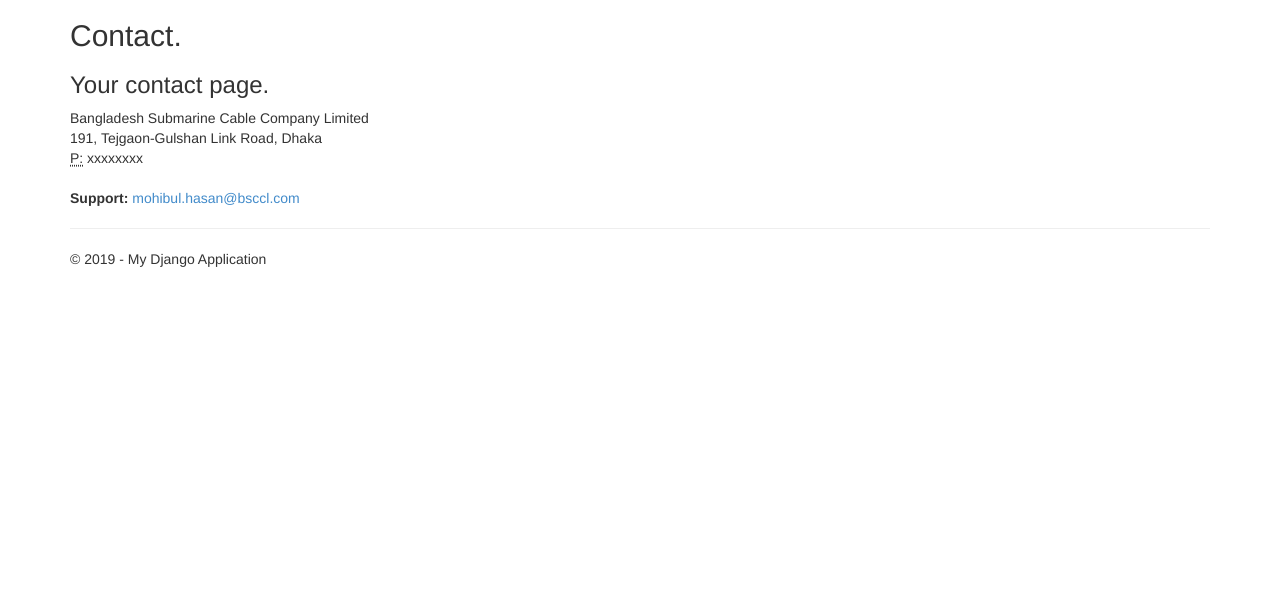
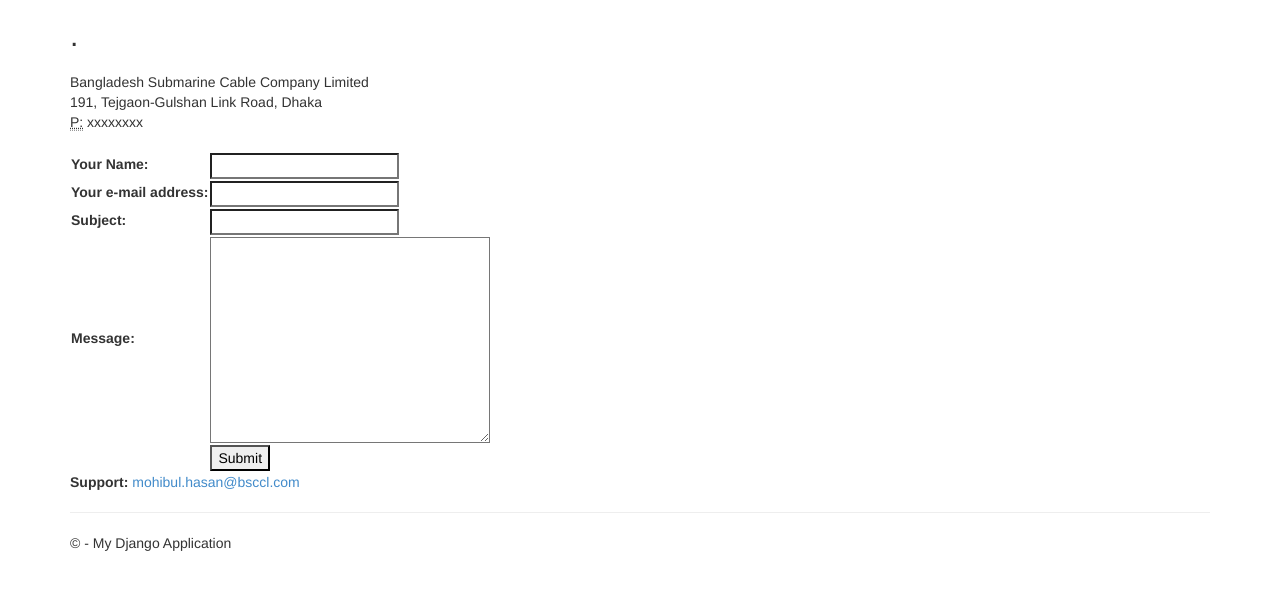
Before and after one commit to mohibulhasan/django-learning, a Django app: page /contact/ in a window 1280 px wide. Shown: the part 51-641 px from the top of the page. Run offline with Django 3.2, Linux system fonts and the light colour scheme; some libraries are stand-ins or nearby versions.

Commit message:
commit all

```diff
--- a/DjangoWeb/app/templates/app/contact.html
+++ b/DjangoWeb/app/templates/app/contact.html
@@ -12,6 +12,23 @@
     xxxxxxxx
 </address>
 
+{% if submitted %}
+    <p class="success">
+        your message was submitted successfully.
+    </p>
+{% else %}
+    <form action="" method="post" novalidate>
+        <table>
+            {{ form.as_table }}
+            <tr>
+                <td>&nbsp;</td>
+                <td><input type="submit" value="Submit"</td>
+            </tr>
+        </table>
+        {% csrf_token %}
+    </form>
+{% endif %}
+
 <address>
     <strong>Support:</strong>   <a href="mailto:Support@example.com">mohibul.hasan@bsccl.com</a><br />
     {#<strong>Marketing:</strong> <a href="mailto:Marketing@example.com">Marketing@example.com</a>#}
--- a/DjangoWeb/app/views.py
+++ b/DjangoWeb/app/views.py
@@ -7,6 +7,7 @@ from django.shortcuts import render
 from subprocess import run,PIPE
 import sys
 from django.http import HttpRequest
+from django.http import HttpResponseRedirect
 from app import routerssh
 from django import forms
 
@@ -23,18 +24,38 @@ def home(request):
         }
     )
 
+class ContactForm(forms.Form):
+    yourname = forms.CharField(max_length=100, label="Your Name")
+    email = forms.EmailField(required=False, label='Your e-mail address')
+    subject = forms.CharField(max_length=100)
+    message = forms.CharField(widget=forms.Textarea)
+
 def contact(request):
-    """Renders the contact page."""
-    assert isinstance(request, HttpRequest)
-    return render(
-        request,
-        'app/contact.html',
-        {
-            'title':'Contact',
-            'message':'Your contact page.',
-            'year':datetime.now().year,
-        }
-    )
+    submitted = False
+    if request.method == 'POST':
+        form = ContactForm(request.POST)
+        if form.is_valid():
+            cd = form.cleaned_data
+            # assert False
+            return HttpResponseRedirect('/contact?submitted=True')
+    else:
+        form = ContactForm()
+        if 'submitted' in request.GET:
+            submitted = True
+
+    return render(request, 'app/contact.html', {'form': form, 'submitted': submitted})
+#def contact(request):
+#    """Renders the contact page."""
+#    assert isinstance(request, HttpRequest)
+#    return render(
+#        request,
+#        'app/contact.html',
+#        {
+#            'title':'Contact',
+#            'message':'Your contact page.',
+#            'year':datetime.now().year,
+#        }
+#    )
 
 def about(request):
     """Renders the about page."""
```
Also changed, not shown: DjangoWeb/app/routerssh.py (+7 -5 lines), DjangoWeb/app/templates/app/work.html (+4 -4 lines).
